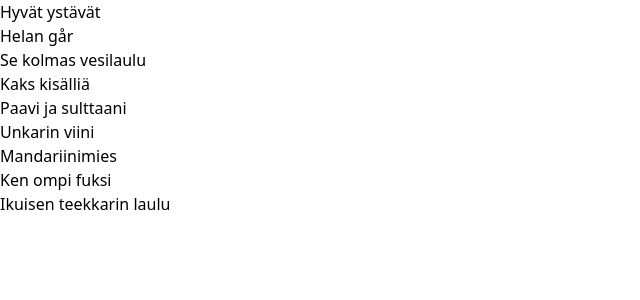
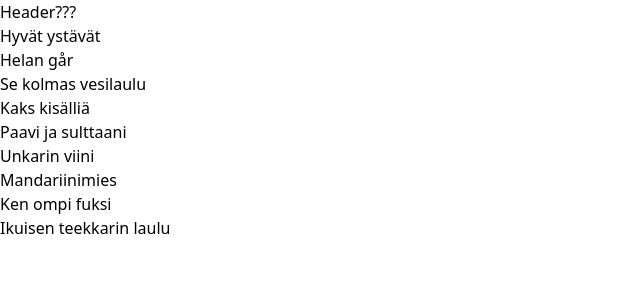
Before and after one commit to Tietokilta/lasygeneraattori, a Next.js app: page / in a window 1280 px wide. Shown: the top 300 px of the page, without its empty margins (0-640 px from the left). Built offline with nearby package versions, Linux system fonts and the light colour scheme.

Commit message:
Create header component

```diff
--- /dev/null
+++ b/src/app/components/Header.tsx
@@ -0,0 +1,5 @@
+const Header = () => {
+  return <div className="bg-slate-400 w-fill text-center h-10">Header???</div>;
+};
+
+export default Header;
--- a/src/app/page.tsx
+++ b/src/app/page.tsx
@@ -1,8 +1,10 @@
+import Header from "./components/Header";
 import SongList from "./components/SongList";
 
 export default function Home() {
   return (
     <div>
+      <Header />
       <SongList />
     </div>
   );
```
